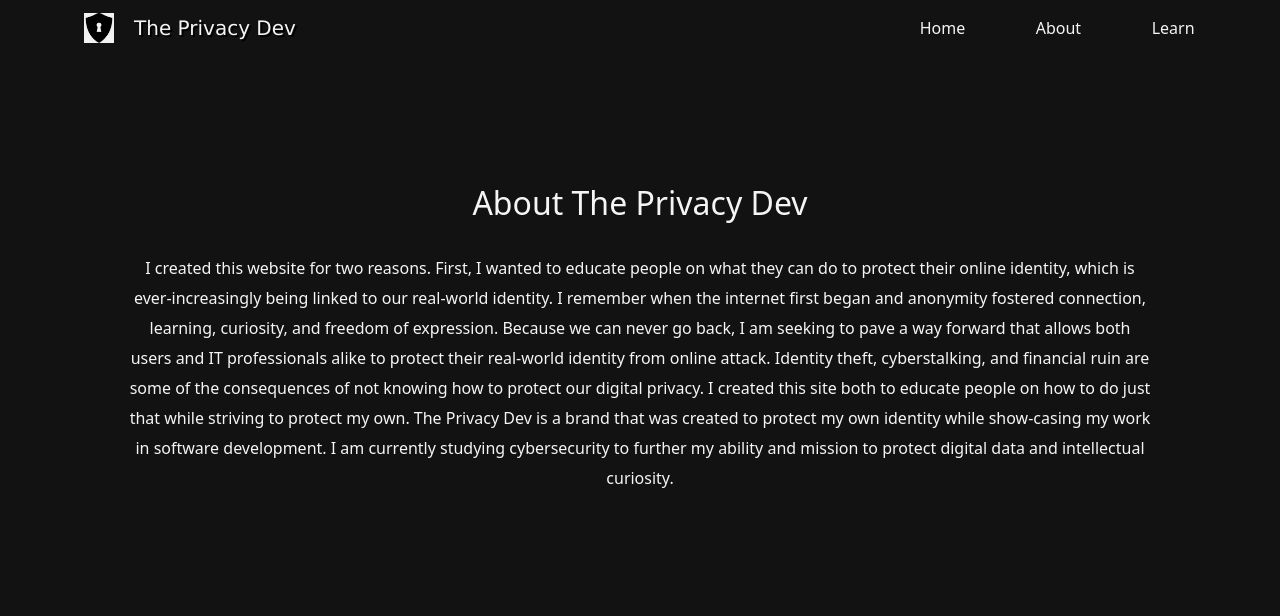
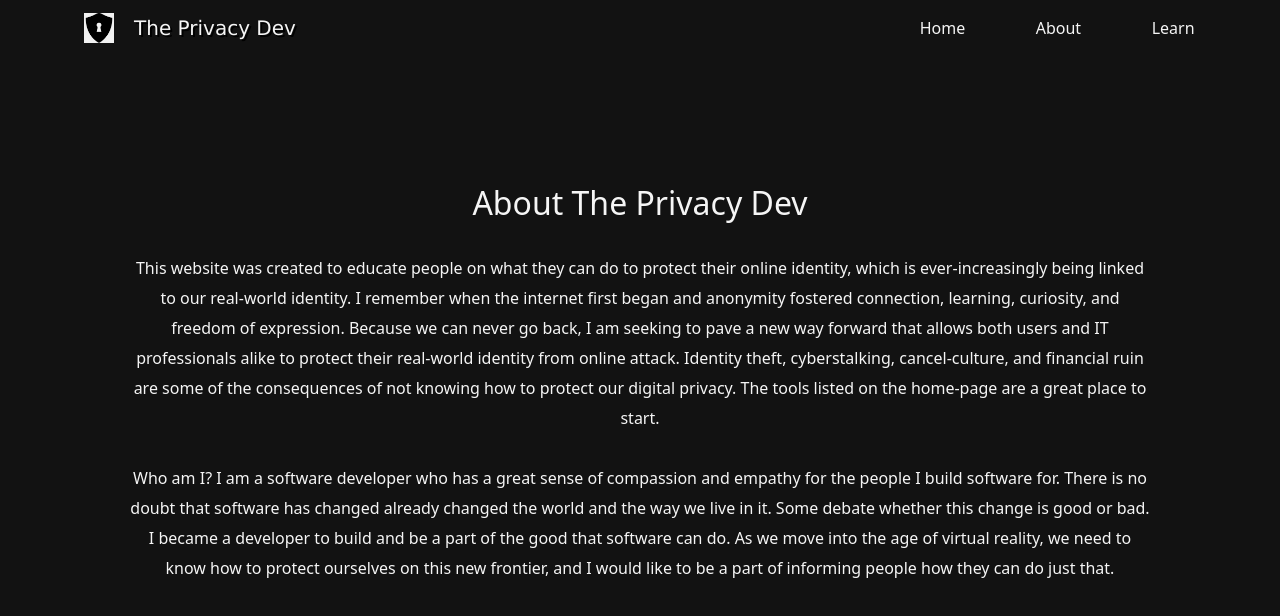
Before and after one commit to jaymemizelle/the-privacy-dev, a React (Create React App) app: page /about in a window 1280 px wide. Shown: the top 616 px of the page. Built offline with nearby package versions, Linux system fonts and the light colour scheme.

Commit message:
edited bio

```diff
--- a/src/pages/About/About.js
+++ b/src/pages/About/About.js
@@ -16,21 +16,18 @@ function About() {
       <div className="mainContent">
         <h2 className="aboutTitle">About The Privacy Dev</h2>
         <p>
-          I created this website for two reasons. First, I wanted to educate
+          This website was created to educate
           people on what they can do to protect their online identity, which is
           ever-increasingly being linked to our real-world identity. I remember
           when the internet first began and anonymity fostered connection,
           learning, curiosity, and freedom of expression. Because we can never
-          go back, I am seeking to pave a way forward that allows both users and
+          go back, I am seeking to pave a new way forward that allows both users and
           IT professionals alike to protect their real-world identity from
-          online attack. Identity theft, cyberstalking, and financial ruin are
+          online attack. Identity theft, cyberstalking, cancel-culture, and financial ruin are
           some of the consequences of not knowing how to protect our digital
-          privacy. I created this site both to educate people on how to do just
-          that while striving to protect my own. The Privacy Dev is a brand that
-          was created to protect my own identity while show-casing my work in
-          software development. I am currently studying cybersecurity to further
-          my ability and mission to protect digital data and intellectual
-          curiosity.
+          privacy. The tools listed on the home-page are a great place to start.
+          <br/><br/>
+          Who am I? I am a software developer who has a great sense of compassion and empathy for the people I build software for. There is no doubt that software has changed already changed the world and the way we live in it. Some debate whether this change is good or bad. I became a developer to build and be a part of the good that software can do. As we move into the age of virtual reality, we need to know how to protect ourselves on this new frontier, and I would like to be a part of informing people how they can do just that.
         </p>
       </div>
     </div>
--- a/src/pages/Home/Sections/SecondPane/SecondPane.js
+++ b/src/pages/Home/Sections/SecondPane/SecondPane.js
@@ -5,10 +5,16 @@ function SecondPane() {
     return (
         <section className="secondPane">
             <div className="container">
+            <div onClick={() => window.open('https://www.torproject.org/download/')} className="tool">
+                    <i><img src="https://img.icons8.com/external-kiranshastry-lineal-color-kiranshastry/80/000000/external-browser-cyber-security-kiranshastry-lineal-color-kiranshastry-4.png"/></i>
+                    <h3>Brave Browser</h3>
+                    <p>Brave Browser is a private browser.</p>
+                </div>
+
                 <div onClick={() => window.open('https://www.torproject.org/download/')} className="tool">
                     <i><img src="https://img.icons8.com/external-kiranshastry-lineal-color-kiranshastry/80/000000/external-browser-cyber-security-kiranshastry-lineal-color-kiranshastry-4.png"/></i>
                     <h3>Tor Browser</h3>
-                    <p>Tor Browser is a private browser.</p>
+                    <p>Tor Browser is the most private browser, but you will find that .</p>
                 </div>
 
                 <div onClick={() => window.open('https://duckduckgo.com/')} className="tool">
```
